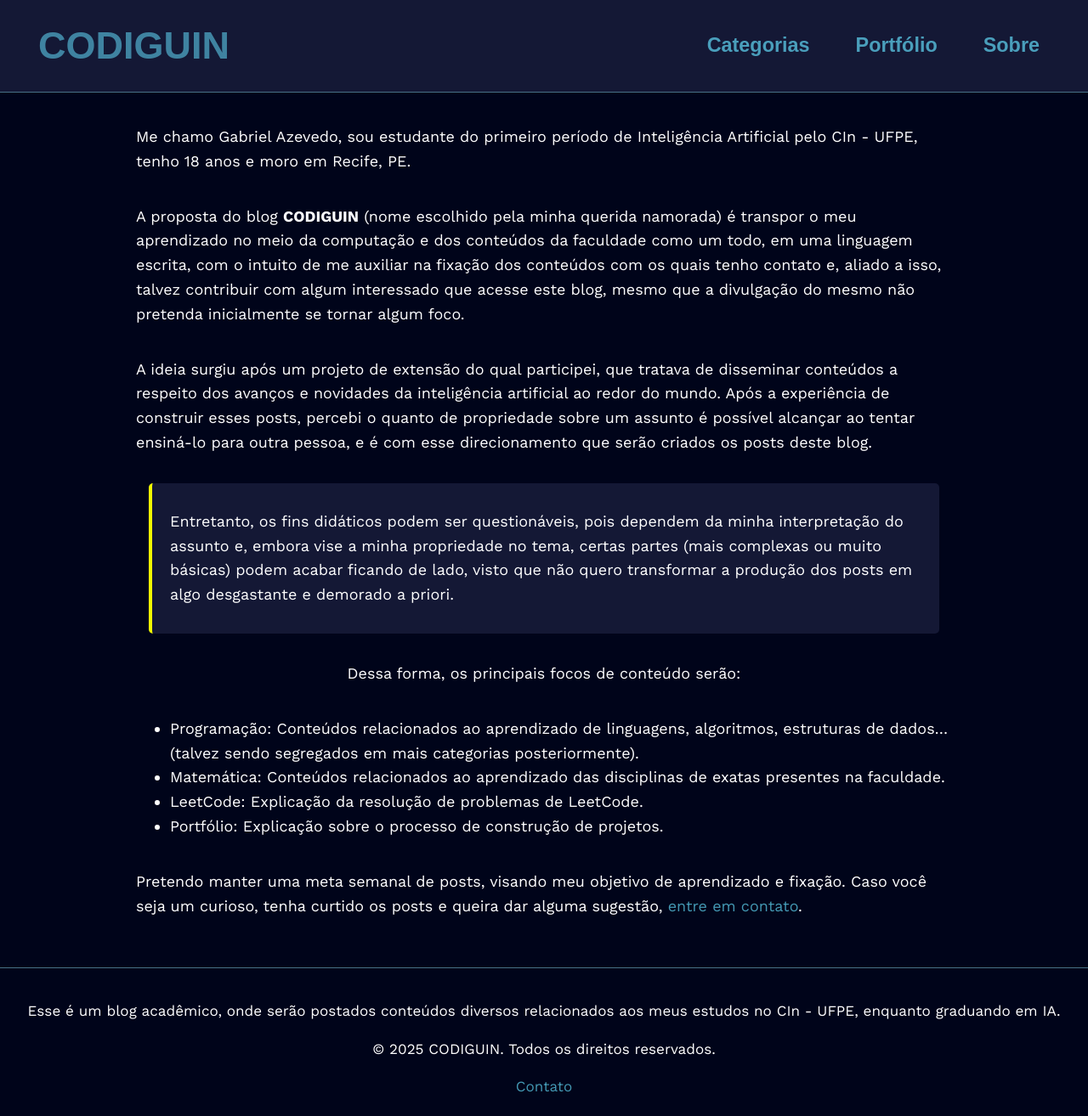
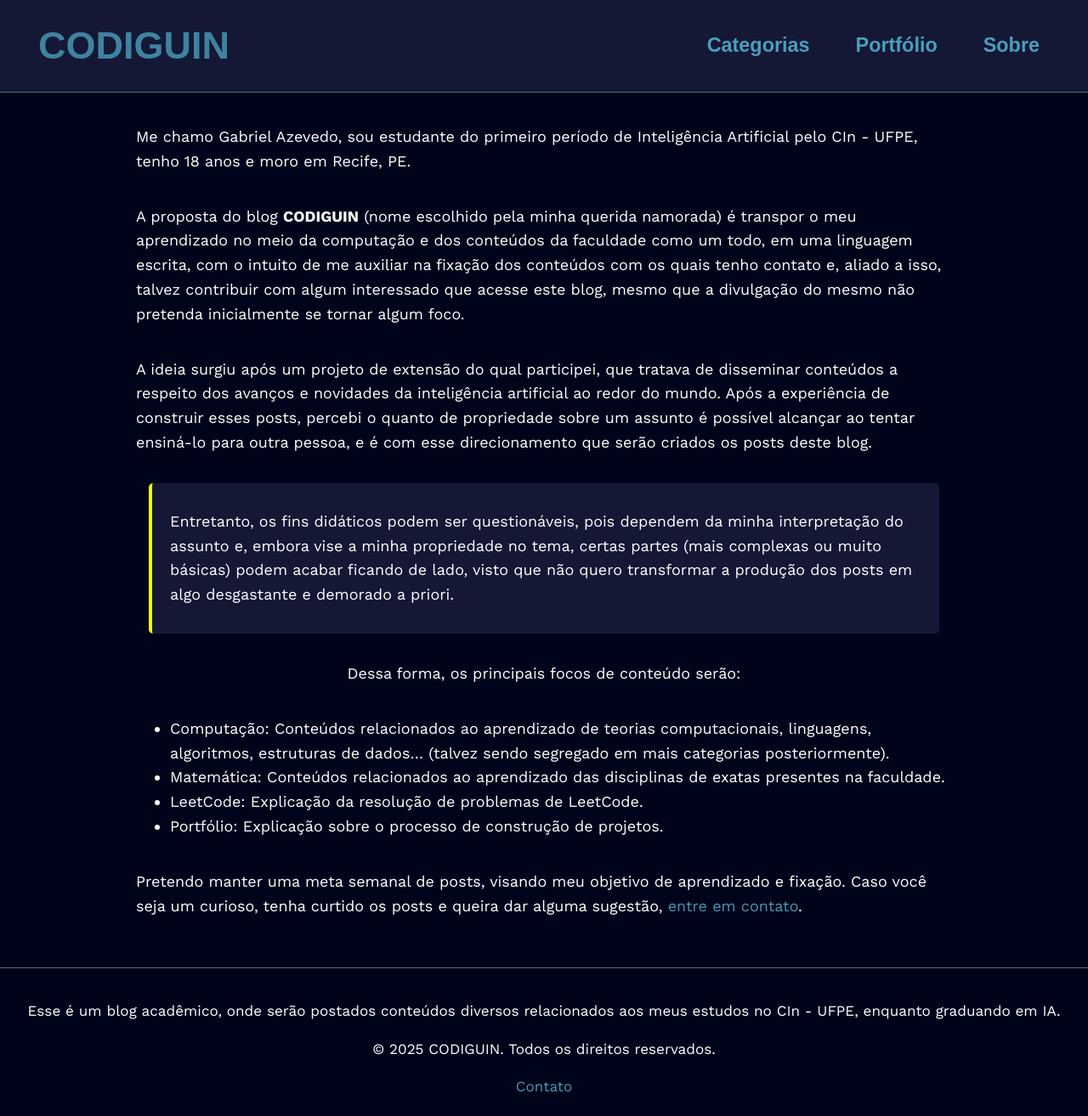
Before and after one commit to gabrielbelo2007/gabrielbelo2007.github.io, a Jekyll site: the page built from pages/about.md, in a window 1280 px wide. Shown: the whole page at 85% size. Built offline with Jekyll 4.4.1, drawn with Linux system fonts in a browser that asks for light colours; some web fonts are replaced.

Commit message:
Fix - About & Readme

```diff
--- a/pages/about.md
+++ b/pages/about.md
@@ -14,7 +14,7 @@ A ideia surgiu após um projeto de extensão do qual participei, que tratava de
 
 Dessa forma, os principais focos de conteúdo serão:
 
-- Programação: Conteúdos relacionados ao aprendizado de linguagens, algoritmos, estruturas de dados... (talvez sendo segregados em mais categorias posteriormente).
+- Computação: Conteúdos relacionados ao aprendizado de teorias computacionais, linguagens, algoritmos, estruturas de dados... (talvez sendo segregado em mais categorias posteriormente).
 - Matemática: Conteúdos relacionados ao aprendizado das disciplinas de exatas presentes na faculdade.
 - LeetCode: Explicação da resolução de problemas de LeetCode.
 - Portfólio: Explicação sobre o processo de construção de projetos.
```
Also changed, not shown: README.md (+1 -1 lines).
